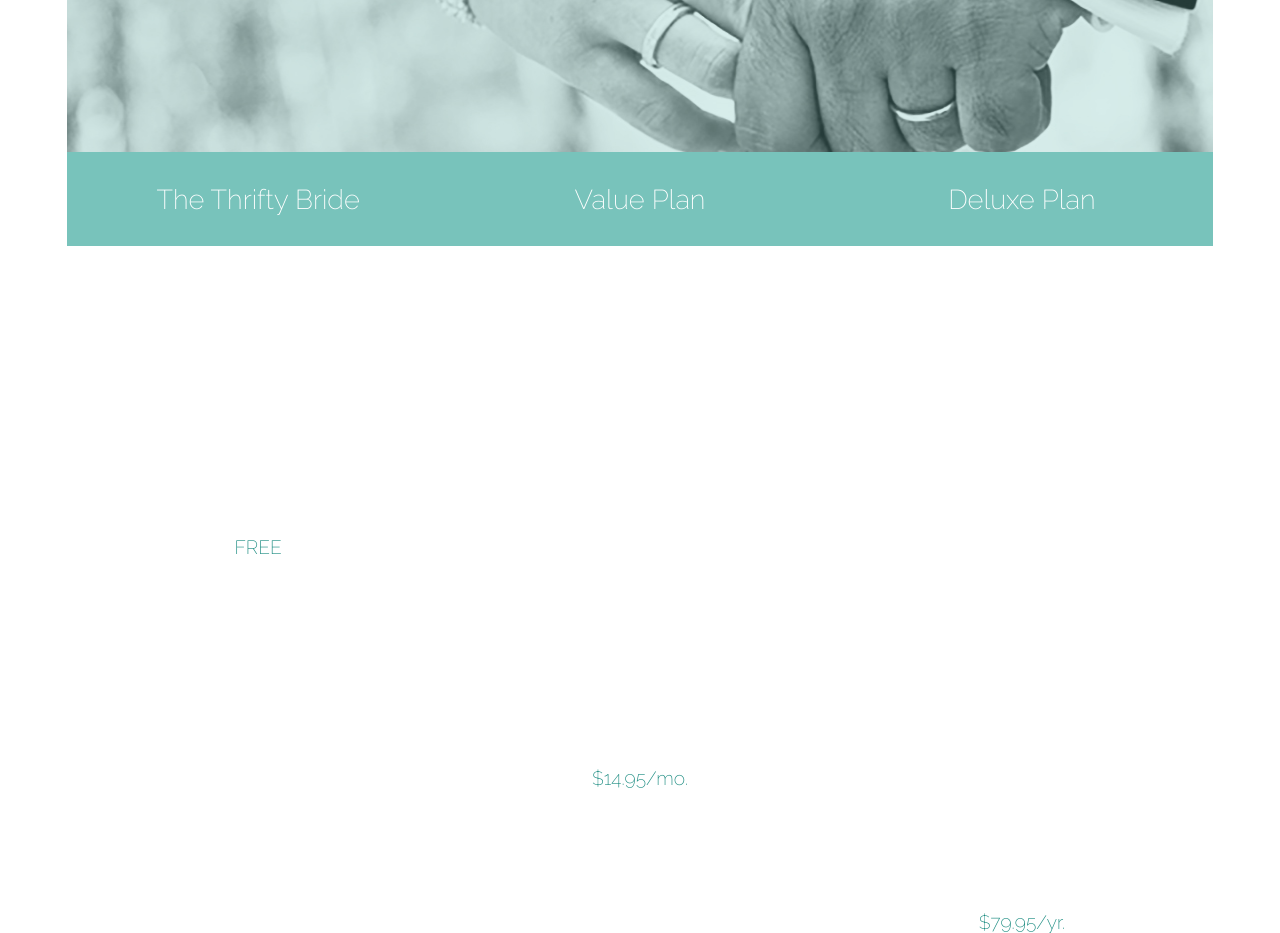
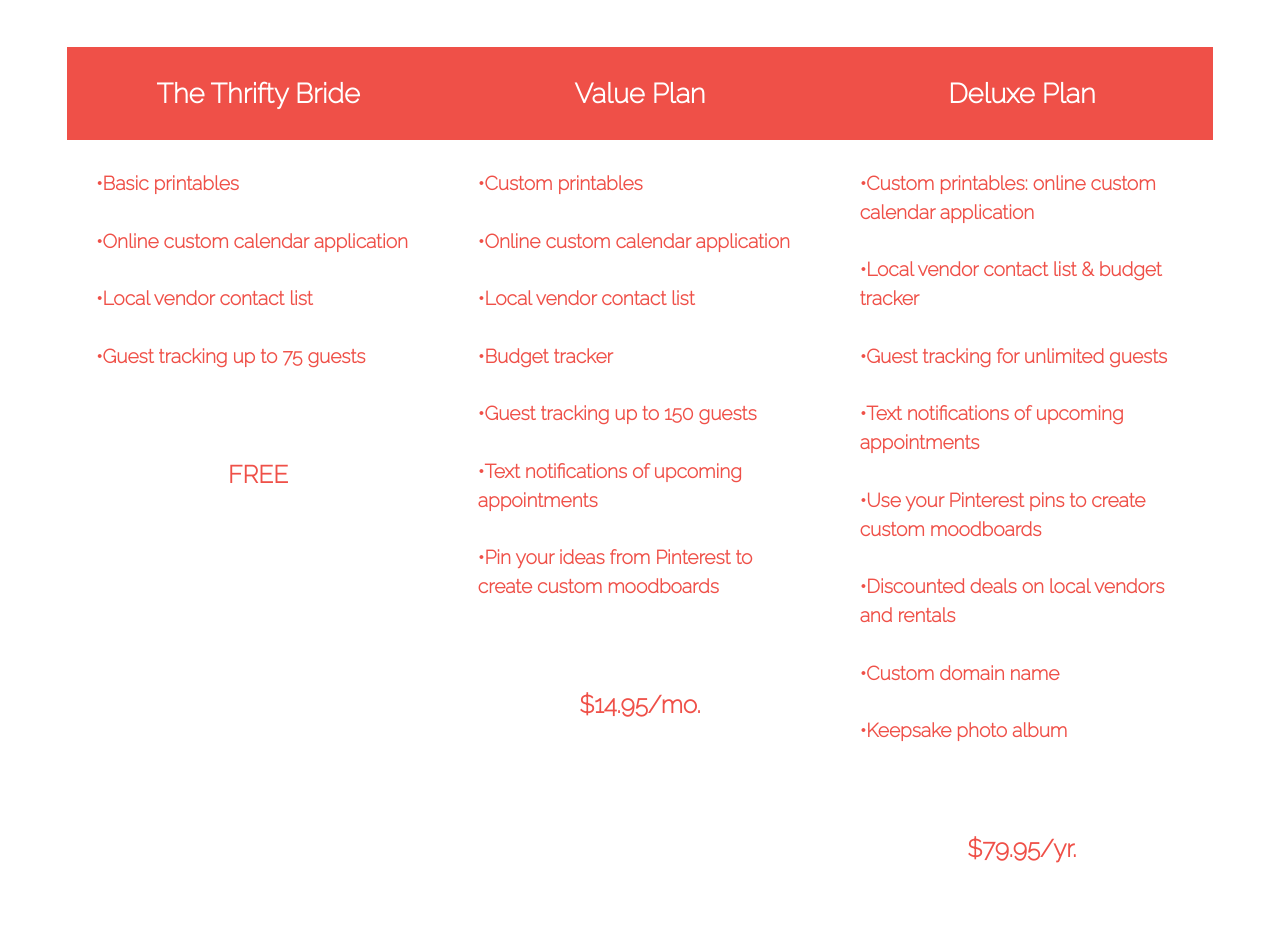
Before and after one commit to kaybow/dsn1675-saas-website, a plain HTML site: page pricing.html in a window 1280 px wide. Shown: the part 338-1271 px from the top of the page. Drawn offline with Linux system fonts and the light colour scheme.

Commit message:
Experimenting with different colours; took out BG images from other pages

```diff
--- a/css/main.css
+++ b/css/main.css
@@ -8,11 +8,15 @@ body {
 	margin-left: 3.5em;
 }
 
+h1 {
+	color: #ef5048;
+}
+
 h2 {
 	background-color: #5c5e5e;
 }
 
-h1, h2, h3, .intro2 {
+h2, h3, .intro2 {
 	color: #fff;
 }
 
@@ -44,7 +48,7 @@ ol li {
 }
 
 .billboard {
-	background: rgba(59, 163, 157, 0.7);
+	background: rgba(229, 96, 74, 0.75);
 	margin-top: 5em;
 	margin-left: 4.5em;
 	margin-right: 4.5em;
@@ -53,6 +57,7 @@ ol li {
 .tagline {
 	padding-top: 1em;
 	font-size: 1.8rem;
+	color: #fff;
 }
 
 .pitch {
@@ -88,27 +93,6 @@ input+label {
 	background-position: center center;
 }
 
-.banner-img2 {
-	background-image: url("../images/bridegroomfield.jpg");
-	min-height: 300px;
-	background-repeat: no-repeat;
-	background-position: right;
-}
-
-.banner-img3 {
-	background-image: url("../images/hands.jpg");
-	min-height: 300px;
-	background-repeat: no-repeat;
-	background-position: center center;
-}
-
-.banner-img4 {
-	background-image: url("../images/ringsflower.jpg");
-	min-height: 100px;
-	background-repeat: no-repeat;
-	background-position: right;
-}
-
 .signup a {
 	border-style: solid;
 	border-width: 1px;
@@ -129,14 +113,14 @@ input+label {
 }
 
 .bg {
-	background-color: #98b6b7;
+	background-color: #e27664;
 	border-style: solid;
 	border-width: 15px;
 	border-color: #fff;
 }
 
 .bg2 {
-	background-color: #83a4a5;
+	background-color: #e27664;
 	border-style: solid;
 	border-width: 15px;
 	border-color: #fff;
@@ -146,8 +130,12 @@ input+label {
 	color: #fff;
 }
 
+.list, .price {
+	color: #ef5048
+}
+
 .plans {
-	background-color: #78c3bb;
+	background-color: #ef5048;
 }
 
 .logo {
--- a/pricing.html
+++ b/pricing.html
@@ -45,7 +45,6 @@
 
 <main id="main" role="main">
 
-	<div class="banner-img3">
 		<div class="text-center pad-t pad-b">
 			<h1 class="pad-t-2"><b>PACKAGES</b></h1>
 		</div>
@@ -53,48 +52,48 @@
 
 	<div class="grid">
 		<div class="unit xs-1 s-1 m-1-3 l-1-3">
-			<h3 class="text-center pad-t pad-bottom plans">The Thrifty Bride</h3>
-			<div class="gutter intro">
-				<p>•Basic printables</p>
-				<p>•Online custom calendar application</p>
-				<p>•Local vendor contact list</p>
-				<p>•Guest tracking up to 75 guests</p>
+			<h3 class="text-center pad-t pad-bottom plans"><b>The Thrifty Bride</b></h3>
+			<div class="gutter list">
+				<p><b>•Basic printables</b></p>
+				<p><b>•Online custom calendar application</b></p>
+				<p><b>•Local vendor contact list</b></p>
+				<p><b>•Guest tracking up to 75 guests</b></p>
 			</div>
 			<div class="text-center pad-t pad-bottom">
-				<a href="" class="greybutton island-1-2 gutter">FREE</a>
+				<a href="" class="price island-1-2 gutter text-"><h4><b>FREE</b></h4></a>
 			</div>
 		</div>
 
 		<div class="unit xs-1 s-1 m-1-3 l-1-3">
-			<h3 class="text-center pad-t pad-bottom plans">Value Plan</h3>
-			<div class="gutter intro">
-				<p>•Custom printables<p>
-				<p>•Online custom calendar application</p>
-				<p>•Local vendor contact list</p>
-				<p>•Budget tracker</p>
-				<p>•Guest tracking up to 150 guests</p>
-				<p>•Text notifications of upcoming appointments</p>
-				<p>•Pin your ideas from Pinterest to create custom moodboards</p>
+			<h3 class="text-center pad-t pad-bottom plans"><b>Value Plan</b></h3>
+			<div class="gutter list">
+				<p><b>•Custom printables</b><p>
+				<p><b>•Online custom calendar application</b></p>
+				<p><b>•Local vendor contact list</b></p>
+				<p><b>•Budget tracker</b></p>
+				<p><b>•Guest tracking up to 150 guests</b></p>
+				<p><b>•Text notifications of upcoming appointments</b></p>
+				<p><b>•Pin your ideas from Pinterest to create custom moodboards</b></p>
 			</div>
 			<div class="text-center pad-t pad-bottom">
-				<a href="" class="greybutton island-1-2 gutter">$14.95/mo.</a>
+				<a href="" class="price island-1-2 gutter"><h4><b>$14.95/mo.</b></h4></a>
 			</div>
 		</div>
 
 		<div class="unit xs-1 s-1 m-1-3 l-1-3">
-			<h3 class="text-center pad-t pad-bottom plans">Deluxe Plan</h3>
-			<div class="gutter intro">
-				<p>•Custom printables -Online custom calendar application</p>
-				<p>•Local vendor contact list -Budget tracker</p>
-				<p>•Guest tracking for unlimited guests</p>
-				<p>•Text notifications of upcoming appointments</p>
-				<p>•Pin your ideas from Pinterest to create custom moodboards</p>
-				<p>•Discounted deals on local vendors and rentals</p>
-				<p>•Custom domain name</p>
-				<p>•Keepsake photo album</p>
+			<h3 class="text-center pad-t pad-bottom plans"><b>Deluxe Plan</b></h3>
+			<div class="gutter list">
+				<p><b>•Custom printables: online custom calendar application</b></p>
+				<p><b>•Local vendor contact list & budget tracker</b></p>
+				<p><b>•Guest tracking for unlimited guests</b></p>
+				<p><b>•Text notifications of upcoming appointments</b></p>
+				<p><b>•Use your Pinterest pins to create custom moodboards</b></p>
+				<p><b>•Discounted deals on local vendors and rentals</b></p>
+				<p><b>•Custom domain name</b></p>
+				<p><b>•Keepsake photo album</b></p>
 			</div>
 			<div class="text-center pad-t pad-bottom">
-				<a href="" class="greybutton island-1-2 gutter">$79.95/yr.</a>
+				<a href="" class="price island-1-2 gutter"><h4><b>$79.95/yr.</b></h4></a>
 			</div>
 		</div>
 	</div>
```
Also changed, not shown: signup.html (+0 -1 lines), tour.html (+5 -5 lines), images/brideandgroom.jpg, images/bridegroomfield.jpg (deleted), images/calendar.png, images/flowers.png, images/hands.jpg (deleted), images/picture-frame.png (added), images/pictureframe.png (deleted), images/ringsflower.jpg (deleted), images/task-list.png (added), images/to_do_list.png (deleted), images/wedding-cake.png (added), images/wedding-invite.png (added), 2 more files.
